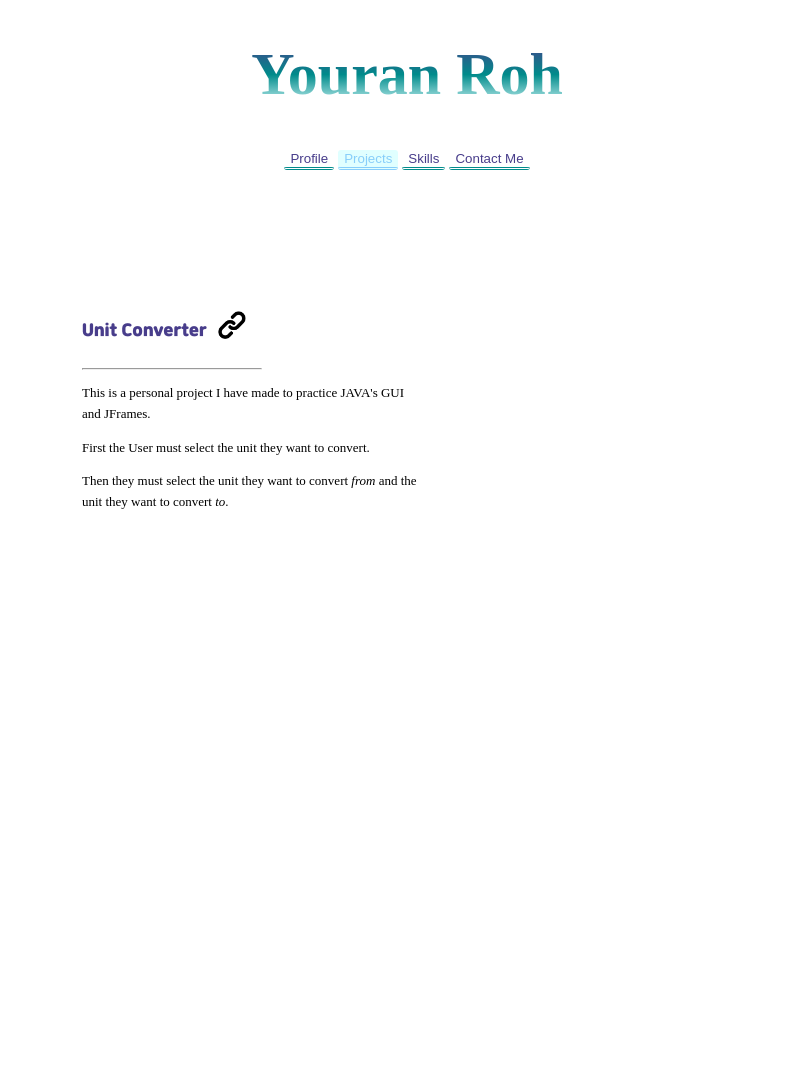
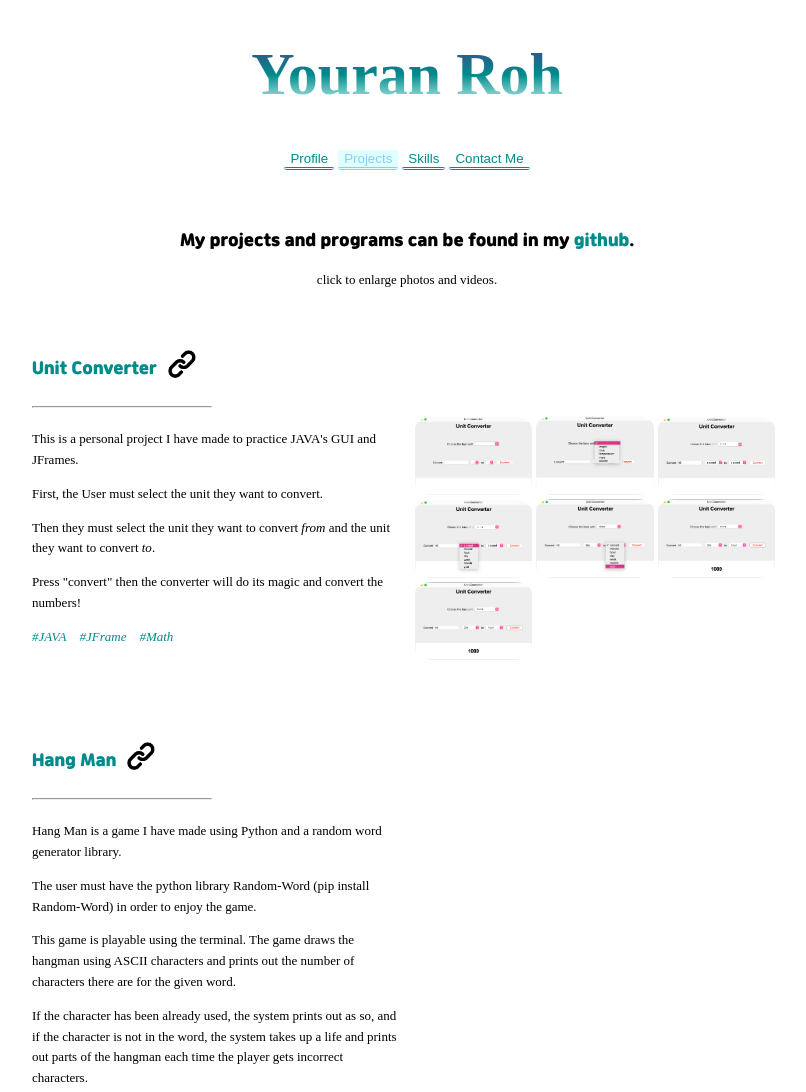
Before and after one commit to youranroh/portfolio_website, a plain HTML site: page pages/Projects.html in a window 1280 px wide. Shown: the top 1092 px of the page, without its empty margins (233-1039 px from the left). Before the commit the page ends 800 px from the top, so only its background shows below. Drawn offline with Linux system fonts and the light colour scheme; a web font is replaced by a local one.

Commit message:
mid save

```diff
--- a/pages/Projects.html
+++ b/pages/Projects.html
@@ -1,11 +1,13 @@
 <!DOCTYPE html>
-<html>
+<html lang="EN">
+    <!--head-->
     <head>
         <link rel="stylesheet" href="../style.css">
 
         <title>Youran's Website</title>
     </head>
 
+    <!--Body-->
     <body>
         <h1 class="header-font center-alignment gradient">Youran Roh</h1>
 
@@ -19,24 +21,91 @@
 
         <!-- Add a big blank space border to separate the headings and the buttons to
         the body paragraph-->
-    <div class="big-empty-border"></div>
+        <div class="height-border"></div>
 
+        <h4 style="text-align:center; font-family:Jalnan OTF;">My projects and programs can be found in my <a href="https://github.com/youranroh?tab=repositories" target="_blank">github</a>.</h4>
+        <p style="text-align:center;">click to enlarge photos and videos.</p>
+        <!--Unit Converter-->
         <div class="body-margins-to-center">
+
+            <div class="inline-block">
+                <!--text field-->
+                <div style="display:inline;">
                     <a href="https://github.com/youranroh/UnitConverter" target="_blank">
                         <div class="flex-content-right">
                             <h4 class="subheading-font">Unit Converter</h4>
                             <img src="../images/link.png" alt="link">
                         </div>
                     </a>
+                    <!--gap-->
                     <div class="small-empty-border"><hr/></div>
-        <p class="right-alignment-with-borders">
-            This is a personal project I have made to practice JAVA's GUI and JFrames. </p>
-        <p class="right-alignment-with-borders">
-            First the User must select the unit they want to convert.</p>
 
-            <p class="right-alignment-with-borders">
-            Then they must select the unit they want to convert <i>from</i> and the unit they want to convert <i>to</i>.
-        </p>
+                    <div>
+                        <!--textfield-->
+                        <div class="right-alignment-with-borders">
+                            <p>This is a personal project I have made to practice JAVA's GUI and JFrames. </p>
+                            <p>First, the User must select the unit they want to convert.</p>
+                            <p>Then they must select the unit they want to convert <i>from</i> and the unit they want to convert <i>to</i>.</p>
+                            <p>Press "convert" then the converter will do its magic and convert the numbers!</p>
+                            <p style="color:darkcyan;"><i>#JAVA&emsp;#JFrame&emsp;#Math</i></p>
+                        </div>
+
+                        <!--thumbnails-->
+                        <div class="float-alignment-with-borders">
+
+                            <div class="thumbnails-ovf">
+                                <div class="thumb-gallery">
+                                    <div class="thumb-parent">
+                                        <div class="thumbnail-gallery">
+                                            <img src="../projectGallery/unitConverter/1.png" alt="thumbnail image for image 1" class="thumbnail-img">
+                                        </div>
+                                        <div class="thumbnail-gallery">
+                                            <img src="../projectGallery/unitConverter/2.png" alt="thumbnail image for image 2" class="thumbnail-img">
+                                        </div>
+                                        <div class="thumbnail-gallery">
+                                            <img src="../projectGallery/unitConverter/3.png" alt="thumbnail image for image 3" class="thumbnail-img">
+                                        </div>
+                                        <div class="thumbnail-gallery">
+                                            <img src="../projectGallery/unitConverter/4.png" alt="thumbnail image for image 4" class="thumbnail-img">
+                                        </div>
+                                        <div class="thumbnail-gallery">
+                                            <img src="../projectGallery/unitConverter/5.png" alt="thumbnail image for image 5" class="thumbnail-img">
+                                        </div>
+                                        <div class="thumbnail-gallery">
+                                            <img src="../projectGallery/unitConverter/6.png" alt="thumbnail image for image 6" class="thumbnail-img">
+                                        </div>
+                                        <div class="thumbnail-gallery">
+                                            <img src="../projectGallery/unitConverter/6.png" alt="thumbnail image for image 6" class="thumbnail-img">
+                                        </div>
+                                    </div>
+                                </div>
+                            </div>
+                        </div>
+                    </div>
+                </div>
+            </div>
+        </div>
+
+
+
+        <!--Hang Man-->
+        <div class="body-margins-to-center">
+            <a href="https://github.com/youranroh/Hang-Man" target="_blank">
+                <div class="flex-content-right">
+                    <h4 class="subheading-font">Hang Man</h4>
+                    <img src="../images/link.png" alt="link">
+                </div>
+            </a>
+            <div class="small-empty-border"><hr/></div>
+
+            <div class="right-alignment-with-borders">
+                <p>Hang Man is a game I have made using Python and a random word generator library.</p>
+                <p>The user must have the python library Random-Word (pip install Random-Word) in order to enjoy the game.</p>
+                <p>This game is playable using the terminal. The game draws the hangman using ASCII characters and prints out the number of characters there are for the given word.</p>
+                <p>If the character has been already used, the system prints out as so, and if the character is not in the word, the system
+                    takes up a life and prints out parts of the hangman each time the player gets incorrect characters.</p>
+                <p style="color:darkcyan;"><i>#Python&emsp;#Library&emsp;#Terminal</i></p>
+            </div>
         </div>
     </body>
 </html>
--- a/style.css
+++ b/style.css
@@ -9,10 +9,6 @@
 @font-face {
     font-family: "Jalnan OTF";
     src: url(fonts/JalnanOTF.otf);
-}
-
-@keyframes header-coloring-animation {
-
 }
 
 .header-font {
@@ -38,6 +34,7 @@ p {
 .gradient {
     background: -webkit-linear-gradient(darkslateblue, darkcyan, lightcyan);
     -webkit-background-clip: text;
+            background-clip: text;
     -webkit-text-fill-color: transparent;
 }
 
@@ -46,8 +43,15 @@ p {
 }
 
 .right-alignment-with-borders {
-    width: 340px;
+    width: 49%;
+    float: left;
 }
+
+.float-alignment-with-borders {
+    width: 49%;
+    float: right;
+}
+
 
 .clear-buttons {
     background-color: white;
@@ -77,15 +81,15 @@ p {
 }
 
 a:link {
-    color:darkslateblue;
+    color:darkcyan;
     text-decoration: none;
 }
 a:visited {
-    color: darkslateblue;
+    color: darkcyan;
     text-decoration: none;
 }
 a:hover {
-    color:black;
+    color:darkslateblue;
     text-decoration: none;
 }
 a:active {
@@ -96,16 +100,17 @@ a:active {
 
 .body-margins-to-center {
     margin: 0 auto;
-    padding: 50px;
-    width: 650px;
+    width: 750px;
+    padding: 35px 0;
+    align-items: center;
+}
+
+.height-border {
+    height: 40px;
 }
 
 .big-empty-border {
     height: 80px;
-}
-
-.height-border {
-    height: 40px;
 }
 
 .small-empty-border {
@@ -117,7 +122,6 @@ a:active {
     margin: 10px;
     width: 30px;
     height: 30px;
-    vertical-align: text-bottom;
 }
 
 .flex-content {
@@ -134,5 +138,49 @@ a:active {
     margin: 10px;
     width: 30px;
     height: 30px;
-    vertical-align: text-top;
 }
+
+.gallery {
+    width: 350px;
+    margin-left: auto;
+    margin-right: 0;
+    padding-left:35px;
+    vertical-align: top;
+    display: inline-block;
+}
+
+img {
+    max-width: 100%;
+    height: auto;
+    vertical-align: middle;
+}
+
+.inline-block {
+    display: inline-block;
+}
+
+.thumbnails-ovf {
+    position: relative;
+}
+
+.thumb-parent {
+    position:flex;
+    justify-content: center;
+    align-items: center;
+    height: 100px;
+}
+
+.thumbnail-gallery {
+    width: 32%;
+    height: auto;
+    border-radius: 15%;
+    overflow: hidden;
+    margin: auto 0;
+    cursor: pointer;
+    transition: transform 0.3s;
+    display: inline-block;
+}
+
+article {
+    display:none;
+}
```
Also changed, not shown: index.html (+5 -4 lines), pages/ContactMe.html (+1 -1 lines), pages/Skills.html (+3 -1 lines), pages/myscript.js (added), projectGallery/unitConverter/1.png (added), projectGallery/unitConverter/2.png (added), projectGallery/unitConverter/3.png (added), projectGallery/unitConverter/4.png (added), projectGallery/unitConverter/5.png (added), projectGallery/unitConverter/6.png (added), 4 other files. Lines whose indentation alone changed are shown as unchanged.
